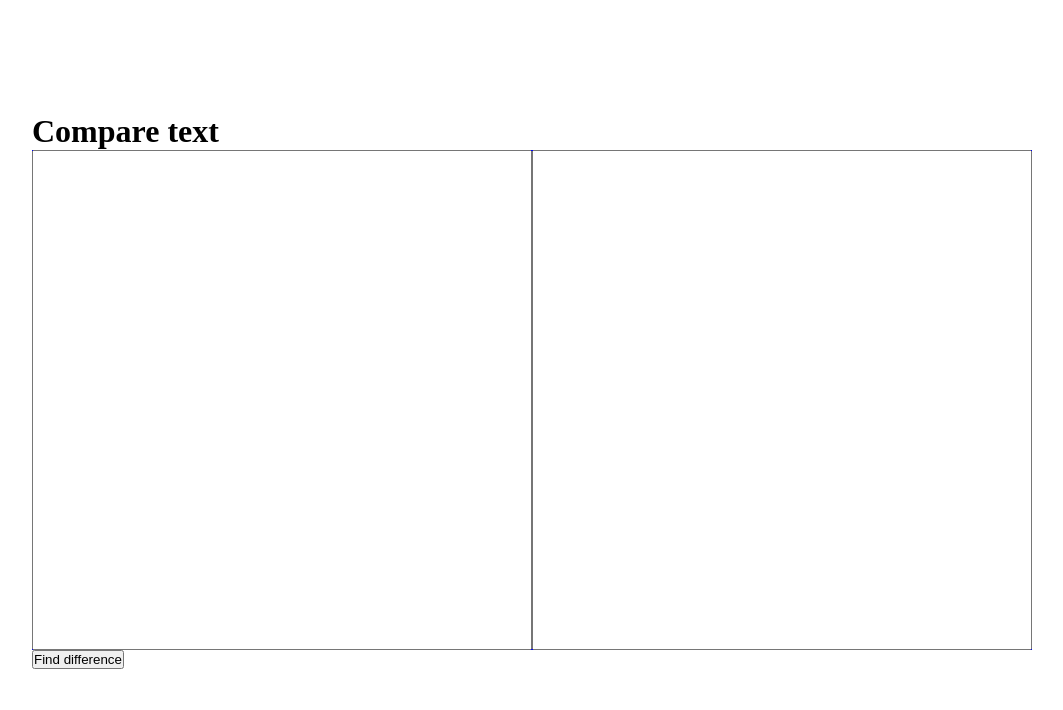
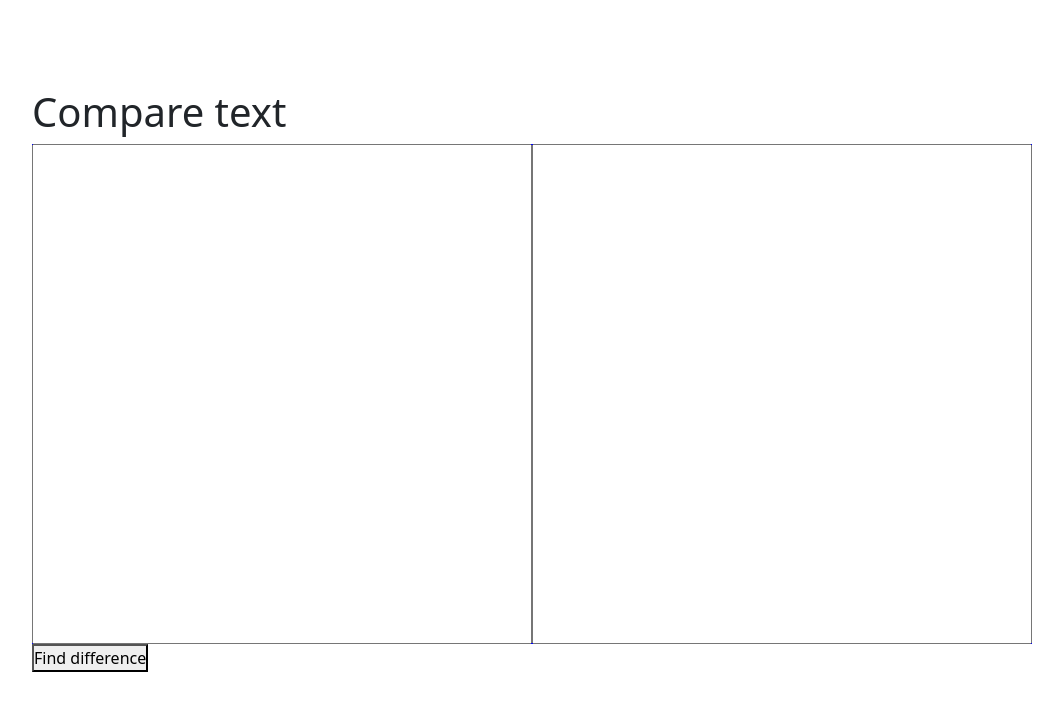
Before and after one commit to ARed99/text_image_pdf_compare, a SvelteKit app: page /compare-text in a window 1280 px wide. Shown: the top 710 px of the page, without its empty margins (108-1171 px from the left). Built offline with nearby package versions, Linux system fonts and the light colour scheme.

Commit message:
added cdn of bootstrap

```diff
--- a/src/app.html
+++ b/src/app.html
@@ -1,6 +1,7 @@
 <!DOCTYPE html>
 <html lang="en">
-
+	<link href="https://cdn.jsdelivr.net/npm/bootstrap@5.3.2/dist/css/bootstrap.min.css" rel="stylesheet" integrity="sha384-T3c6CoIi6uLrA9TneNEoa7RxnatzjcDSCmG1MXxSR1GAsXEV/Dwwykc2MPK8M2HN" crossorigin="anonymous">
+<script src="https://cdn.jsdelivr.net/npm/bootstrap@5.3.2/dist/js/bootstrap.bundle.min.js" integrity="sha384-C6RzsynM9kWDrMNeT87bh95OGNyZPhcTNXj1NW7RuBCsyN/o0jlpcV8Qyq46cDfL" crossorigin="anonymous"></script>
 		<meta charset="utf-8" />
 		<link rel="stylesheet" href="%sveltekit.assets%/style/global.css">
 		<link rel="icon" href="%sveltekit.assets%/favicon.png" />
@@ -9,5 +10,6 @@
 	</head>
 	<body data-sveltekit-preload-data="hover">
 		<div style="display: contents">%sveltekit.body%</div>
+
 	</body>
 </html>
--- a/src/components/TextCompare.svelte
+++ b/src/components/TextCompare.svelte
@@ -26,7 +26,7 @@
                 difference += `<span class="added-text" >${el.value.join(' ')}</span> `
 			} else if (el.removed === true) {
 				console.log('removed word : ' + el.value.join(' '));
-                difference += `<span class="removed-text" >${el.value.join(' ')}</span> `
+                difference += `<span class="removed-text badge position-absolute top-100 --bs-light-text-emphasis  rounded-pill --bs-danger-border-subtle" >${el.value.join(' ')}</span> `
 			} else {
 				console.log('common words : ' + el.value.join(' '));
                 difference += el.value.join(' ');
@@ -49,7 +49,7 @@
 	</div>
 	<div class="button">
 		<button on:click={compareText}>Find difference</button>
-		<p bind:innerHTML={difference} contenteditable />
+		<p class="position-relative" bind:innerHTML={difference} contenteditable />
 	</div>
 </div>
 
```
